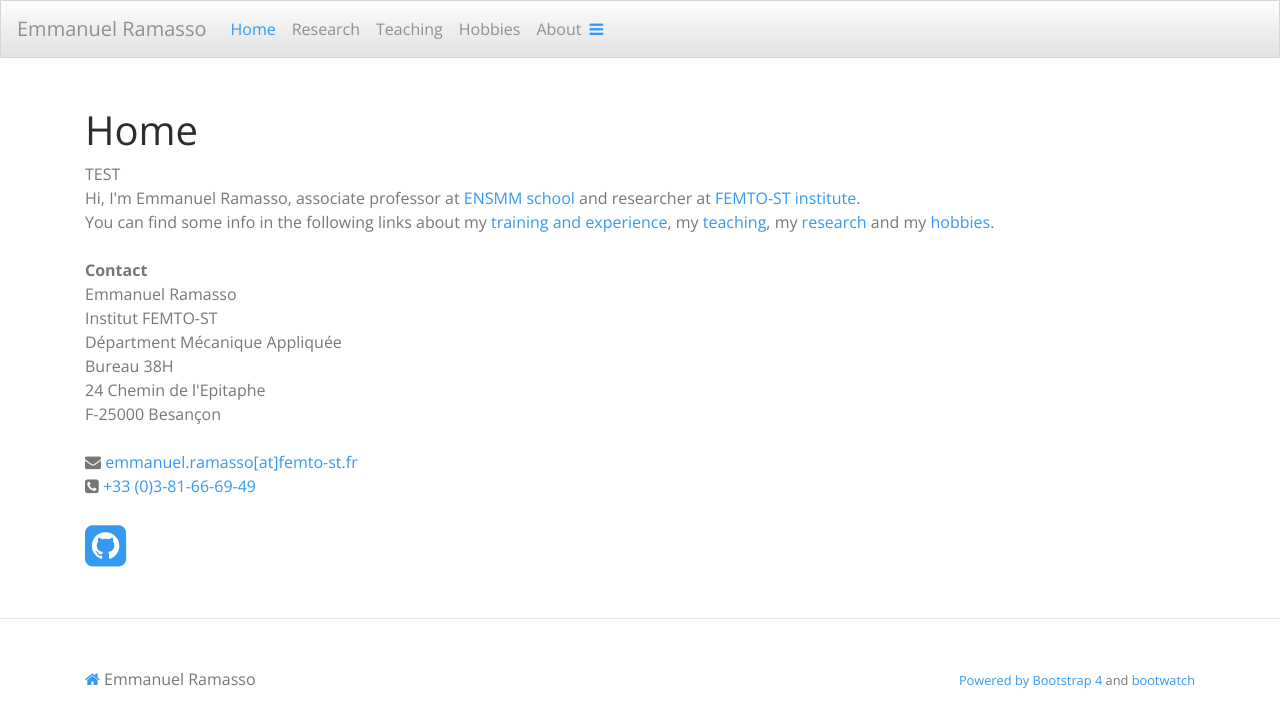
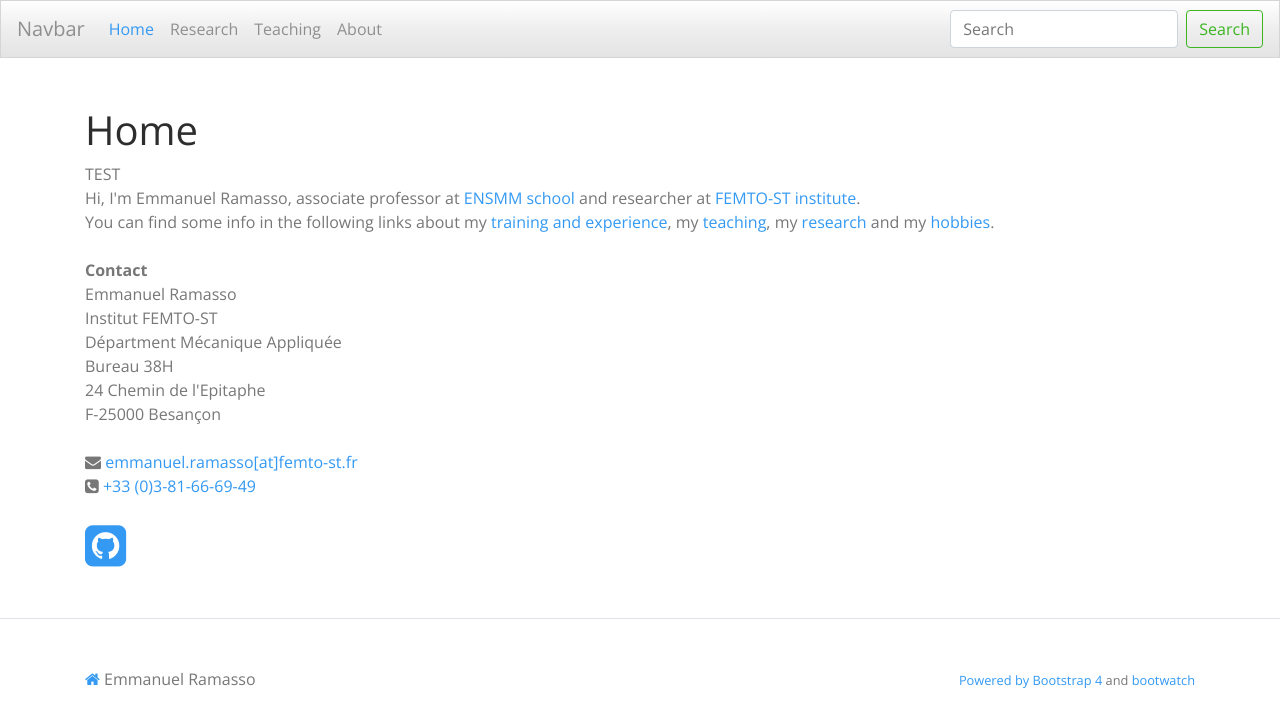
Before and after one commit to emmanuelramasso/emmanuelramasso.github.io, a Jekyll site: the page built from index.html, in a window 1280 px wide. Shown: the top 727 px of the page. Built offline with Jekyll 4.4.1, drawn with Linux system fonts in a browser that asks for light colours; a style sheet for code colours, icons or effects is not loaded.

Commit message:
Update header.html

```diff
--- a/_includes/header.html
+++ b/_includes/header.html
@@ -1,24 +1,27 @@
 <nav class="navbar navbar-expand-lg navbar-light bg-light">
-
-  <a class="navbar-brand" href="#">Emmanuel Ramasso</a>
-
-  <button class="navbar-toggler" type="button" data-toggle="collapse" data-target="#navbarNavAltMarkup" aria-controls="navbarNavAltMarkup" aria-expanded="false" aria-label="Toggle navigation">
+  <a class="navbar-brand" href="#">Navbar</a>
+  <button class="navbar-toggler" type="button" data-toggle="collapse" data-target="#navbarTogglerDemo02" aria-controls="navbarTogglerDemo02" aria-expanded="false" aria-label="Toggle navigation">
     <span class="navbar-toggler-icon"></span>
   </button>
 
-  <div class="collapse navbar-collapse" id="navbarNavAltMarkup">
-    <div class="navbar-nav" id="navitems">
-      <a class="nav-item nav-link active" href="https://emmanuelramasso.github.io">Home <span class="sr-only">(current)</span></a>
-      <a class="nav-item nav-link" href="Research.html">Research</a>
-      <a class="nav-item nav-link" href="Teaching.html">Teaching</a>
-      <a class="nav-item nav-link" href="Hobbies.html">Hobbies</a>
-      <a class="nav-item nav-link" href="About.html">About</a>
-    </div>
-    <a href="javascript:void(0);" class="icon" onclick="myFunction()">
-    <i class="fa fa-bars"></i>
-    </a>
+  <div class="collapse navbar-collapse" id="navbarTogglerDemo02">
+    <ul class="navbar-nav mr-auto mt-2 mt-lg-0">
+      <li class="nav-item active">
+        <a class="nav-link" href="#">Home <span class="sr-only">(current)</span></a>
+      </li>
+      <li class="nav-item">
+        <a class="nav-link" href="Research.html">Research</a>
+      </li>
+      <li class="nav-item">
+        <a class="nav-link" href="Research.html">Teaching</a>
+      </li>
+      <li class="nav-item">
+        <a class="nav-link" href="Research.html">About</a>
+      </li>
+    </ul>
+    <form class="form-inline my-2 my-lg-0">
+      <input class="form-control mr-sm-2" type="search" placeholder="Search">
+      <button class="btn btn-outline-success my-2 my-sm-0" type="submit">Search</button>
+    </form>
   </div>
-
 </nav>
-
-<!-- collapse navbar-collapse -->
```
